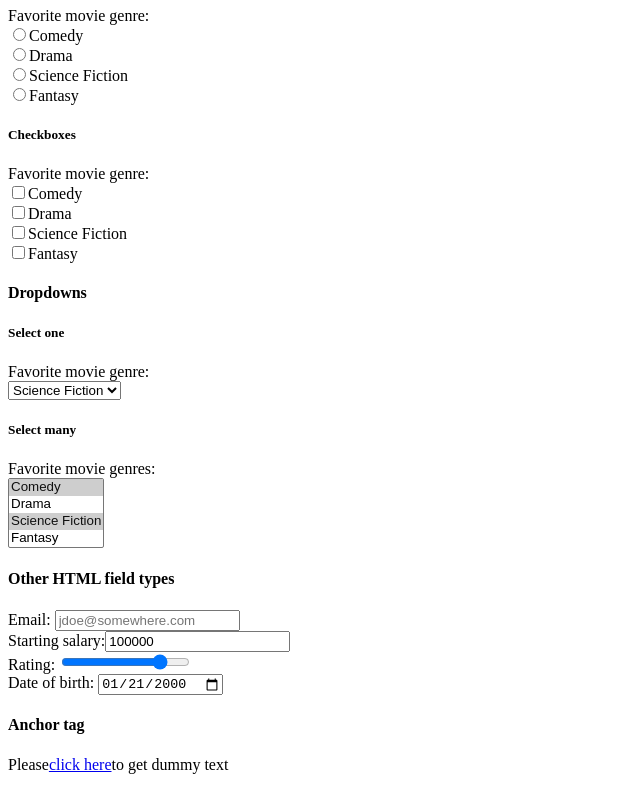
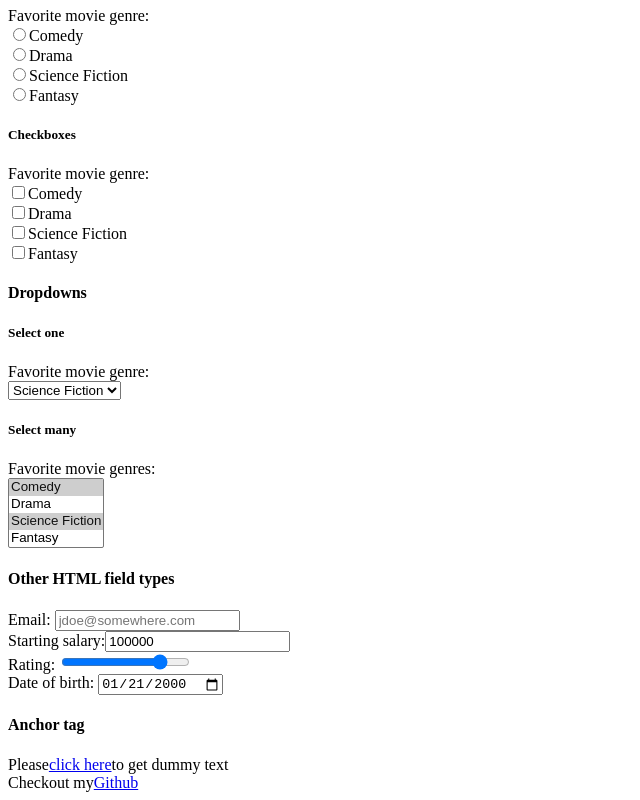
Before and after one commit to mabdulam/kanbas-react-web-app, a React (Create React App) app: page /#/Labs/Lab1 in a window 1280 px wide. Shown: the part 2889-3689 px from the top of the page, without its empty margins (0-640 px from the left). Built offline with nearby package versions, Linux system fonts and the light colour scheme.

Commit message:
Added hyperlink to my Github

```diff
--- a/src/Labs/Lab1/index.tsx
+++ b/src/Labs/Lab1/index.tsx
@@ -285,6 +285,10 @@ tag to tell browsers to render the gaps.
       <a id="wd-lipsum" href="https://www.lipsum.com">click here</a>
       to get dummy text<br/>
 
+      Checkout my
+      <a id="wd-github" href="https://github.com/mabdulam/kanbas-react-web-app/tree/a1">Github</a>
+      <br/>
+
     </div>
   );
 }
```
